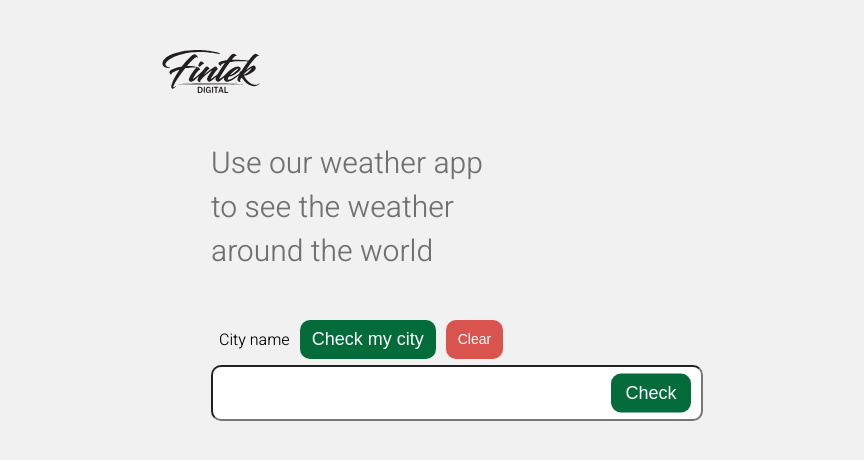
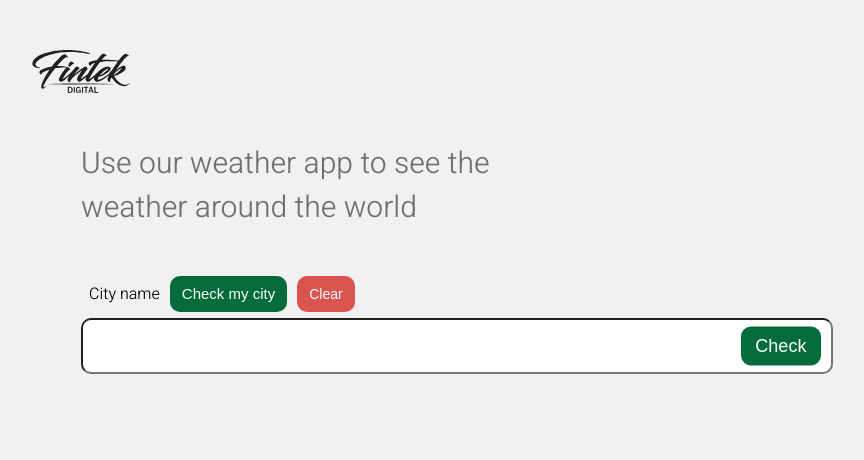
Before and after one commit to OfekMajar/WeatherTracker, a React (Vite) app in the folder WeatherTrackerFrontEnd/: page / in a window 1280 px wide. Shown: the top 460 px of the page, without its empty margins (183-1047 px from the left). Built offline with nearby package versions, Linux system fonts and the light colour scheme; no server answers.

Commit message:
change buttons style

```diff
--- a/WeatherTrackerFrontEnd/src/components/SearchBar/SearchBar.module.css
+++ b/WeatherTrackerFrontEnd/src/components/SearchBar/SearchBar.module.css
@@ -42,6 +42,11 @@
   transition: all 0.3s ease;
 }
 
+.search-bar-my-city-button,
+.search-bar-clear-button{
+    font-size: 15px;
+  line-height: 24px;
+}
 .search-bar-button {
   background: #046b3b;
   position: absolute;
--- a/WeatherTrackerFrontEnd/src/pages/Home/Home.module.css
+++ b/WeatherTrackerFrontEnd/src/pages/Home/Home.module.css
@@ -7,7 +7,7 @@
 }
 
 .home-page-left-side {
-  width: 50%;
+  min-width: 50%;
   display: flex;
   flex-direction: column;
 }
```
